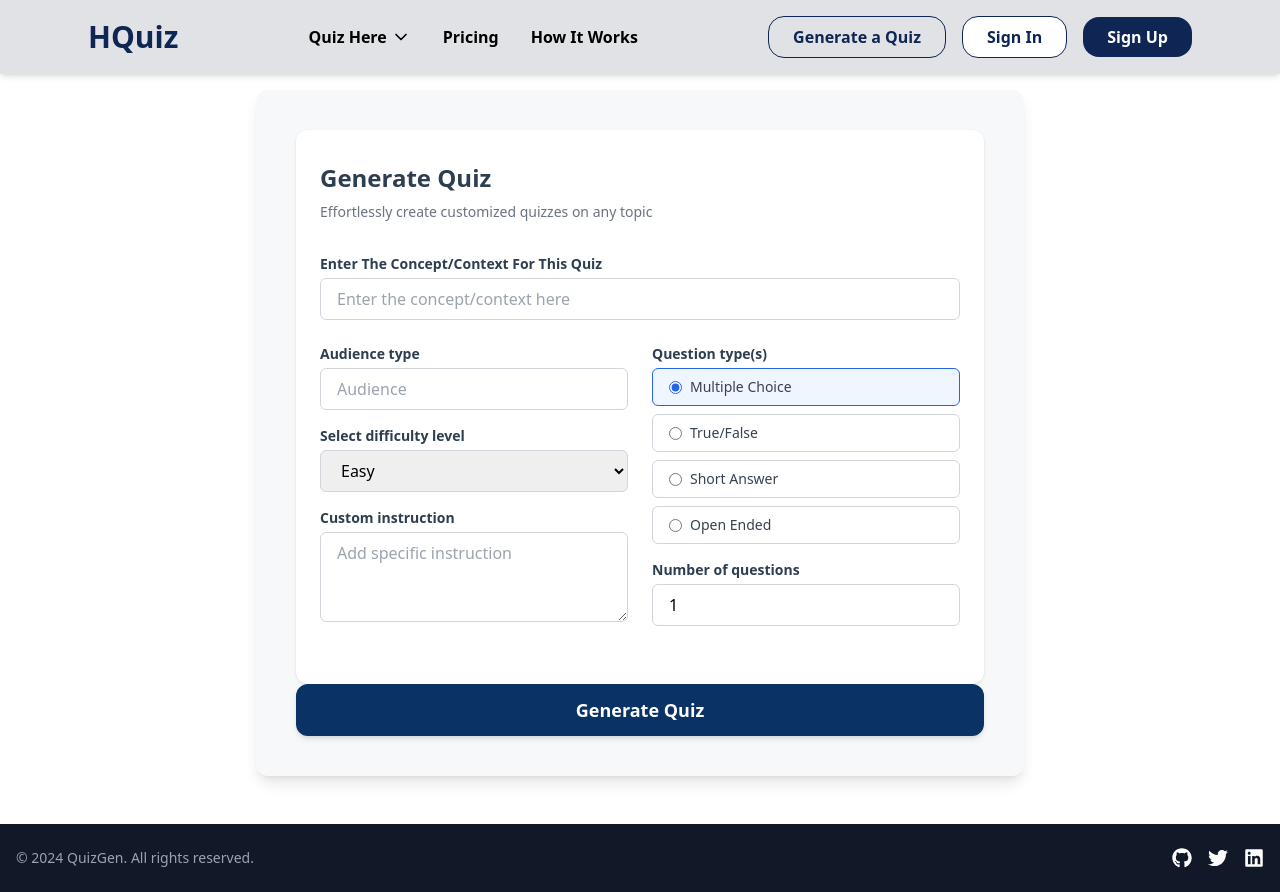
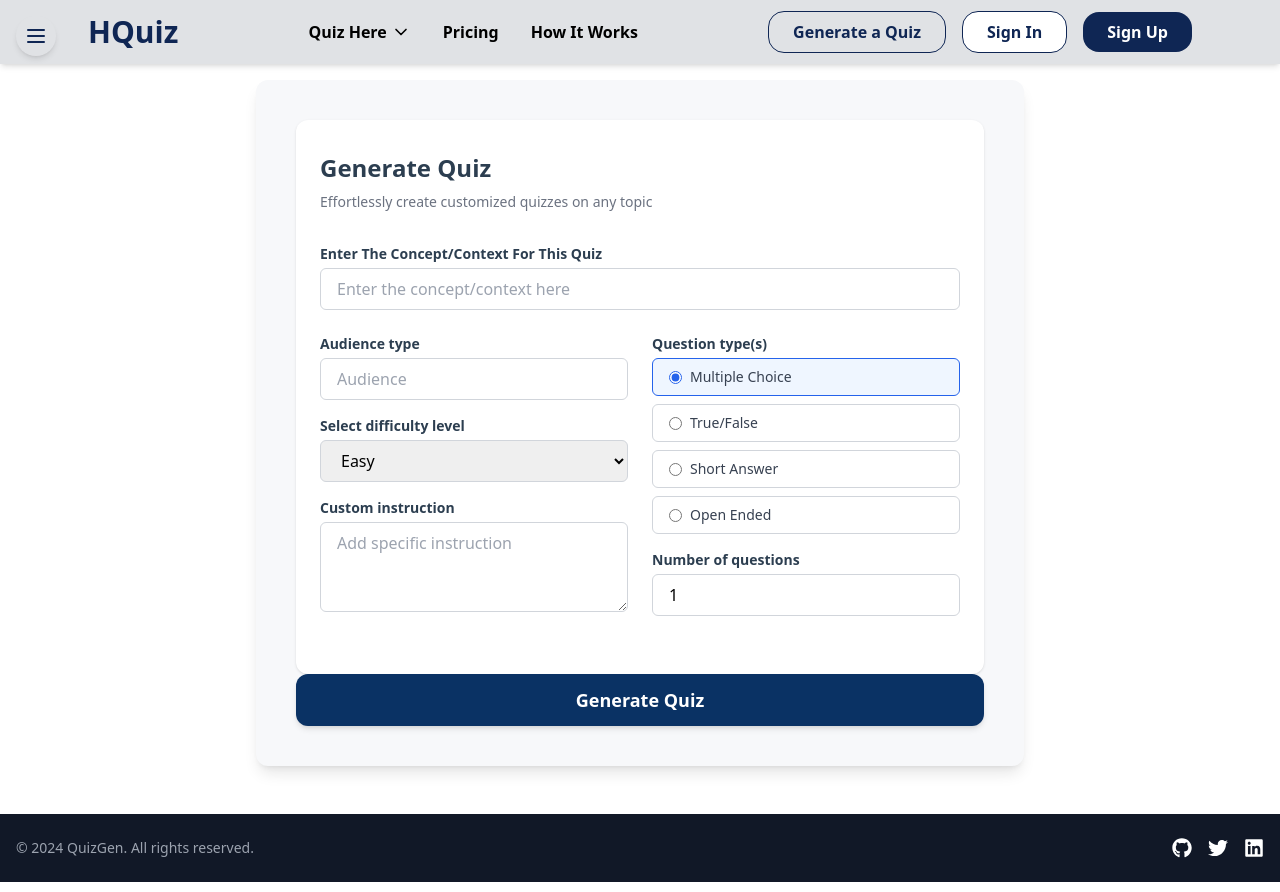
Before and after one commit to obinnaeye/quiz-generator, a Next.js app in the folder client/: page / in a window 1280 px wide. Built offline with nearby package versions, Linux system fonts and the light colour scheme.

Commit message:
add sidebar and replace fetch with axios

```diff
--- a/client/components/home/NavBar.tsx
+++ b/client/components/home/NavBar.tsx
@@ -1,26 +1,50 @@
-import React from "react";
+import React, { useState } from "react";
 import SignInButton from "./SignInButton";
 import SignUpButton from "./SignUpButton";
 import QuizDropdown from "./QuizDropdown";
 import PricingLink from "./PricingLink";
 import HowItWorksLink from "./HowItWorksLink";
 import NavGenerateQuizButton from "./NavGenerateQuizButton";
+import Sidebar from "./Sidebar";
+import { Menu, X } from "lucide-react";
 
 const NavBar: React.FC = () => {
+  const [isSidebarOpen, setIsSidebarOpen] = useState(false);
+
   return (
-    <nav className="bg-[#E0E2E5] shadow-md">
-      <div className="max-w-6xl mx-auto px-6 py-4 flex items-center justify-between">
-        {/* Logo */}
+    <>
+      {/* Sidebar Toggle Button - fixed, visible, and above all */}
+      <button
+        onClick={() => setIsSidebarOpen(!isSidebarOpen)}
+        className="fixed top-4 left-4 z-[100] text-[#0F2654] text-2xl focus:outline-none bg-[#E0E2E5] p-2 rounded-full shadow-md"
+      >
+        {isSidebarOpen ? <X /> : <Menu />}
+      </button>
+
+      {/* Sidebar */}
+      <div
+        className={`fixed top-0 left-0 h-full bg-[#F5F5F5] shadow-md z-50 transition-all duration-300 ${
+          isSidebarOpen ? "w-64" : "w-0 overflow-hidden"
+        }`}
+        style={{ paddingTop: "64px" }}
+      >
+        <Sidebar />
+      </div>
+
+      {/* Navigation Bar */}
+      <nav className="bg-[#E0E2E5] shadow-md fixed top-0 left-0 right-0 z-40 h-16 flex items-center">
+        <div className="max-w-6xl w-full mx-auto px-6 flex items-center justify-between">
+          {/* Left: Logo */}
           <h1 className="text-3xl font-bold text-[#0F2654]">HQuiz</h1>
 
-        {/* Links */}
+          {/* Center Links */}
           <div className="flex items-center space-x-8">
             <QuizDropdown />
             <PricingLink />
             <HowItWorksLink />
           </div>
 
-        {/* Buttons */}
+          {/* Right Buttons */}
           <div className="flex items-center space-x-4">
             <NavGenerateQuizButton />
             <SignInButton />
@@ -28,6 +52,10 @@ const NavBar: React.FC = () => {
           </div>
         </div>
       </nav>
+
+      {/* Spacer to offset fixed navbar */}
+      <div className="h-16" />
+    </>
   );
 };
 
--- a/client/components/home/QuizForm.tsx
+++ b/client/components/home/QuizForm.tsx
@@ -4,6 +4,7 @@ import { useState } from "react";
 import { GenerateButton } from "./GenerateButton";
 import QuizGenerationSection from "./QuizGenerationSection";
 import { useRouter } from "next/navigation";
+import axios from "axios";
 
 export default function QuizForm() {
   const [profession, setProfession] = useState("");
@@ -25,22 +26,18 @@ export default function QuizForm() {
 
     setErrorMessage("");
     try {
-      const response = await fetch("http://localhost:8000/api/get-questions", {
-        method: "POST",
-        headers: { "Content-Type": "application/json" },
-        body: JSON.stringify({
+      const { data } = await axios.post(
+        "http://localhost:8000/api/get-questions",
+        {
           profession,
           audience_type: audienceType,
           custom_instruction: customInstruction,
           num_questions: numQuestions,
           question_type: questionType,
           difficulty_level: difficultyLevel,
-        }),
-      });
+        },
+      );
 
-      if (!response.ok) throw new Error("Failed to generate quiz");
-
-      const data = await response.json();
       console.log("Quiz data:", data);
 
       const userId = "userId";
--- /dev/null
+++ b/client/components/home/Sidebar.tsx
@@ -0,0 +1,26 @@
+import GenerateQuizButton from "./sidebar/GenerateQuizButton";
+import SavedQuizzesButton from "./sidebar/SavedQuizzesButton";
+import BrowseByCategoryButton from "./sidebar/BrowseByCategoryButton";
+import PopularQuizzesButton from "./sidebar/PopularQuizzesButton";
+import FoldersButton from "./sidebar/FoldersButton";
+import UpgradePlanButton from "./sidebar/UpgradePlanButton";
+import QuizHistoryButton from "./sidebar/QuizHistoryButton";
+
+export default function Sidebar() {
+  return (
+    <div className="flex flex-col justify-between h-full p-4 bg-[#f2f2f2]">
+      <div className="flex flex-col gap-3">
+        <GenerateQuizButton />
+        <SavedQuizzesButton />
+        <BrowseByCategoryButton />
+        <PopularQuizzesButton />
+        <FoldersButton />
+        <QuizHistoryButton />
+      </div>
+
+      <div className="mt-10">
+        <UpgradePlanButton />
+      </div>
+    </div>
+  );
+}
--- /dev/null
+++ b/client/components/home/sidebar/BrowseByCategoryButton.tsx
@@ -0,0 +1,9 @@
+// components/sidebar/BrowseByCategoryButton.tsx
+import React from "react";
+import SidebarButton from "./SidebarButton";
+
+const BrowseByCategoryButton = () => {
+  return <SidebarButton label="Browse by Category" icon="📚" />;
+};
+
+export default BrowseByCategoryButton;
--- /dev/null
+++ b/client/components/home/sidebar/FoldersButton.tsx
@@ -0,0 +1,9 @@
+// components/sidebar/FoldersButton.tsx
+import React from "react";
+import SidebarButton from "./SidebarButton";
+
+const FoldersButton = () => {
+  return <SidebarButton label="Folders" icon="📁" />;
+};
+
+export default FoldersButton;
--- /dev/null
+++ b/client/components/home/sidebar/GenerateQuizButton.tsx
@@ -0,0 +1,9 @@
+// components/sidebar/GenerateQuizButton.tsx
+import React from "react";
+import SidebarButton from "./SidebarButton";
+
+const GenerateQuizButton = () => {
+  return <SidebarButton label="Generate Quiz" icon="🧠" />;
+};
+
+export default GenerateQuizButton;
--- /dev/null
+++ b/client/components/home/sidebar/PopularQuizzesButton.tsx
@@ -0,0 +1,9 @@
+// components/sidebar/PopularQuizzesButton.tsx
+import React from "react";
+import SidebarButton from "./SidebarButton";
+
+const PopularQuizzesButton = () => {
+  return <SidebarButton label="Popular Quizzes" icon="🌟" />;
+};
+
+export default PopularQuizzesButton;
--- /dev/null
+++ b/client/components/home/sidebar/QuizHistoryButton.tsx
@@ -0,0 +1,9 @@
+// components/sidebar/QuizHistoryButton.tsx
+import React from "react";
+import SidebarButton from "./SidebarButton";
+
+const QuizHistoryButton = () => {
+  return <SidebarButton label="Quiz History" icon="🕘" />;
+};
+
+export default QuizHistoryButton;
--- /dev/null
+++ b/client/components/home/sidebar/SavedQuizzesButton.tsx
@@ -0,0 +1,9 @@
+// components/sidebar/SavedQuizzesButton.tsx
+import React from "react";
+import SidebarButton from "./SidebarButton";
+
+const SavedQuizzesButton = () => {
+  return <SidebarButton label="Saved Quizzes" icon="💾" />;
+};
+
+export default SavedQuizzesButton;
--- /dev/null
+++ b/client/components/home/sidebar/SidebarButton.tsx
@@ -0,0 +1,15 @@
+import React from "react";
+
+interface SidebarButtonProps {
+  icon: React.ReactNode;
+  label: string;
+}
+
+export default function SidebarButton({ icon, label }: SidebarButtonProps) {
+  return (
+    <button className="w-full flex items-center gap-3 px-4 py-2 bg-[#E4E4E4] border border-[#C9C9C9] rounded-md hover:bg-[#d3d3d3] text-left font-medium text-sm text-[#1A1A1A] shadow-sm">
+      <span className="text-xl">{icon}</span>
+      <span className="whitespace-nowrap">{label}</span>
+    </button>
+  );
+}
--- /dev/null
+++ b/client/components/home/sidebar/UpgradePlanButton.tsx
@@ -0,0 +1,9 @@
+// components/sidebar/UpgradePlanButton.tsx
+import React from "react";
+import SidebarButton from "./SidebarButton";
+
+const UpgradePlanButton = () => {
+  return <SidebarButton label="Upgrade Plan" icon="🚀" />;
+};
+
+export default UpgradePlanButton;
```
Lines whose indentation alone changed are shown as unchanged.
